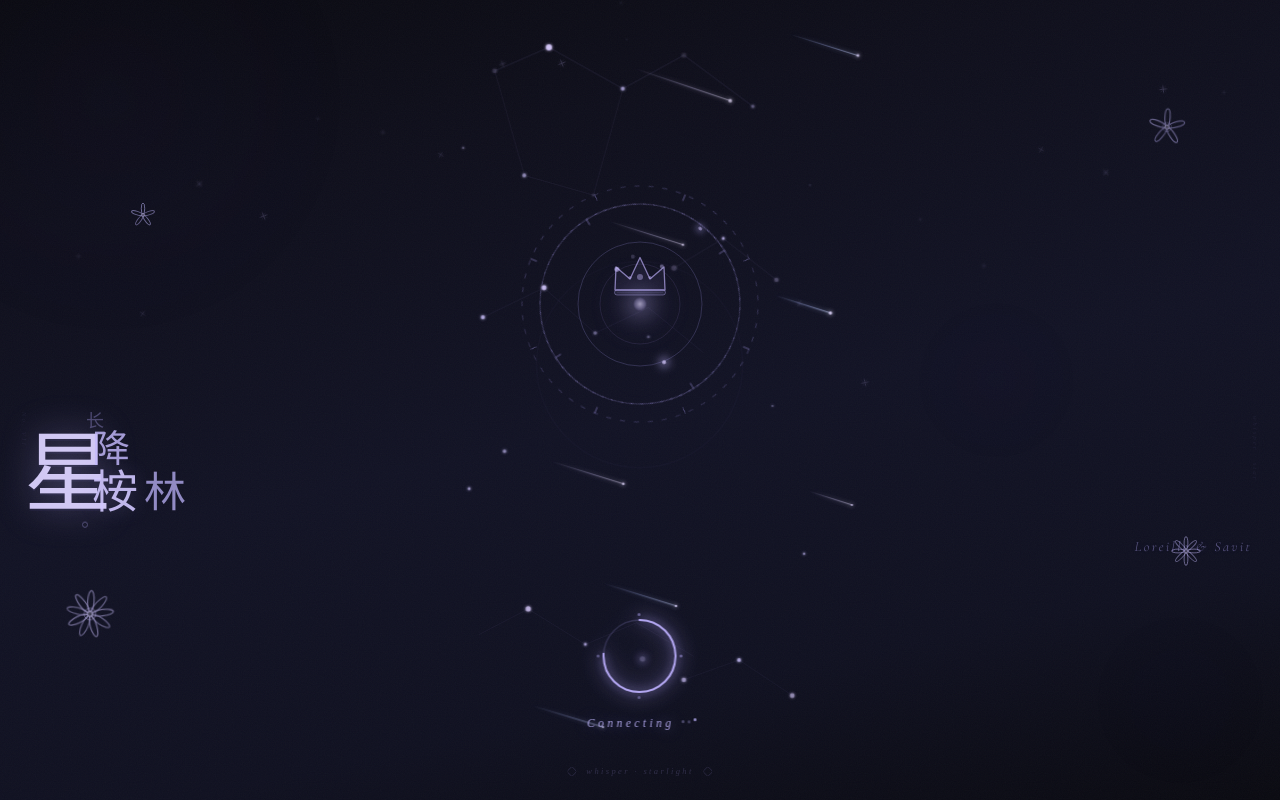
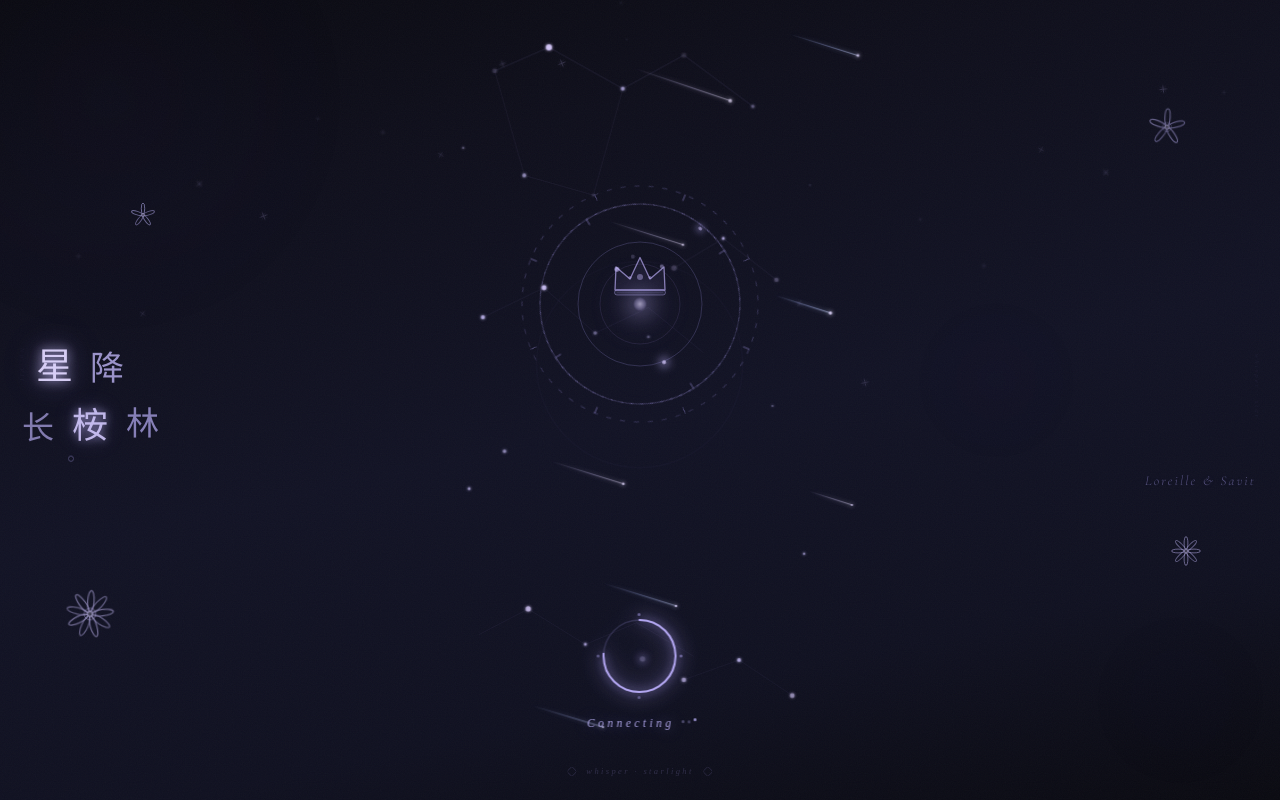
Before and after one commit to moraleskento8-tech/Lorstar121, a plain HTML site: page index.html in a window 1280 px wide. Drawn offline with nearby package versions, Linux system fonts and the light colour scheme; a web font is replaced by a local one.

Commit message:
Add files via upload

```diff
--- a/index.html
+++ b/index.html
@@ -281,8 +281,8 @@
           image-rendering:-webkit-optimize-contrast;image-rendering:high-quality;
           -ms-interpolation-mode:bicubic;
           filter:contrast(1.04) saturate(1.06);transform:translateZ(0); }
-        /* 选取面板缩略图（略大便于查看）*/
-        .sticker-img { max-width:76px;max-height:76px;border-radius:10px;
+        /* 选取面板缩略图（较大，便于查看）*/
+        .sticker-img { max-width:92px;max-height:92px;border-radius:12px;
           image-rendering:-webkit-optimize-contrast;image-rendering:high-quality;
           -ms-interpolation-mode:bicubic;
           filter:contrast(1.05) saturate(1.08) brightness(1.01);transform:translateZ(0);backface-visibility:hidden; }
@@ -1081,84 +1081,88 @@
           </div>
         </div>
 
-        <!-- ══ 7. 游戏海报排版：五字聚合 + 英文副标 ══ -->
-        <div style="position:absolute;top:52%;left:0;right:0;pointer-events:none;animation:sp-float 7s ease-in-out 3s infinite;">
-          <div style="position:relative;margin:0 24px;">
-
-            <!-- ── 五字主标题 · Logo封印式排版 ──
-                 整体边界约 210×104px，字字各异但共处一框
-                 视觉逻辑：左柱「星」锚定全局，右扩「降桉林」成横轴，
-                 「长」作为幽灵字游离于两组之间，形成三角张力 -->
-            <div style="position:relative;width:214px;height:104px;margin-bottom:6px;">
-
-              <!-- 「星」— 大字，左柱基准，全局锚点 -->
+        <!-- ══ 7. 开屏排版：星降长桉林 ══ -->
+        <div style="position:absolute;top:44%;left:0;right:0;pointer-events:none;animation:sp-float 7s ease-in-out 3s infinite;">
+          <div style="position:relative;margin:0 22px;">
+
+            <!--
+              构型：梯形双层 Logo
+              上层 2 字：星  降        （居中偏左，略错落）
+              下层 3 字：长  桉  林    （铺满底部，紧凑）
+              五字字号 32–37px，透明度 0.66–0.93，字重 200–300，
+              「长」完整融入，格式与其他字一致。
+            -->
+            <div style="position:relative;width:148px;height:96px;margin-bottom:12px;">
+
+              <!-- ─── 上层 ─── -->
+              <!-- 「星」上层左，主发光 -->
+              <span style="position:absolute;left:14px;top:0;
+                font-family:'Noto Serif SC',serif;font-weight:200;font-size:37px;line-height:1;
+                color:rgba(225,215,255,0.93);
+                text-shadow:0 0 11px rgba(206,194,255,0.86),0 0 28px rgba(186,173,255,0.42),0 0 54px rgba(170,158,255,0.18);
+                animation:sp-char-fall 1.0s cubic-bezier(0.34,1.18,0.64,1) .36s both;">星</span>
+
+              <!-- 「降」上层右，微下移 4px -->
+              <span style="position:absolute;left:68px;top:4px;
+                font-family:'Noto Serif SC',serif;font-weight:300;font-size:34px;line-height:1;
+                color:rgba(196,186,252,0.77);
+                animation:sp-char-left 0.9s cubic-bezier(0.34,1.18,0.64,1) .62s both;">降</span>
+
+              <!-- ─── 下层 ─── -->
+              <!-- 「长」下层左，weight 200，透明度稍低体现层次 -->
               <span style="position:absolute;left:0;bottom:0;
-                font-family:'Noto Serif SC',serif;font-weight:200;font-size:88px;line-height:0.92;
-                color:rgba(220,210,255,0.94);letter-spacing:-0.04em;
-                text-shadow:0 0 36px rgba(188,175,255,0.38),0 2px 0 rgba(108,98,185,0.10);
-                animation:sp-char-fall 1.0s cubic-bezier(0.34,1.22,0.64,1) .40s both;">星</span>
-
-              <!-- 「长」— 幽灵细字，浮于「星」右上角，极低透明度，weight 100 -->
-              <span style="position:absolute;left:62px;top:0;
-                font-family:'Noto Serif SC',serif;font-weight:100;font-size:18px;line-height:1;
-                color:rgba(162,152,228,0.38);letter-spacing:0.18em;
-                transform:rotate(-1.5deg);
-                animation:sp-char-expand 1.1s cubic-bezier(0.34,1.22,0.64,1) .90s both;">长</span>
-
-              <!-- 「降」— 中字，「星」右侧垂直居中，weight 300 -->
-              <span style="position:absolute;left:68px;top:18px;
-                font-family:'Noto Serif SC',serif;font-weight:300;font-size:38px;line-height:1;
-                color:rgba(196,186,252,0.82);
-                animation:sp-char-left 0.9s cubic-bezier(0.34,1.22,0.64,1) .65s both;">降</span>
-
-              <!-- 「桉」— 较大，「降」正下方，底部对齐基线 -->
-              <span style="position:absolute;left:68px;bottom:0;
-                font-family:'Noto Serif SC',serif;font-weight:200;font-size:46px;line-height:1;
-                color:rgba(210,200,255,0.90);
-                text-shadow:0 0 20px rgba(180,168,255,0.24);
-                animation:sp-char-right 0.9s cubic-bezier(0.34,1.22,0.64,1) 1.15s both;">桉</span>
-
-              <!-- 「林」— 收尾字，最右列，字号介于降桉之间 -->
-              <span style="position:absolute;left:120px;bottom:2px;
-                font-family:'Noto Serif SC',serif;font-weight:300;font-size:42px;line-height:1;
-                color:rgba(185,176,246,0.76);
-                animation:sp-char-rise 0.9s cubic-bezier(0.34,1.22,0.64,1) 1.42s both;">林</span>
+                font-family:'Noto Serif SC',serif;font-weight:200;font-size:32px;line-height:1;
+                color:rgba(188,178,248,0.66);
+                animation:sp-char-rise 0.9s cubic-bezier(0.34,1.18,0.64,1) .88s both;">长</span>
+
+              <!-- 「桉」下层中，副发光，底部基线 -->
+              <span style="position:absolute;left:50px;bottom:0;
+                font-family:'Noto Serif SC',serif;font-weight:200;font-size:36px;line-height:1;
+                color:rgba(212,202,255,0.87);
+                text-shadow:0 0 9px rgba(194,182,255,0.68),0 0 22px rgba(176,164,255,0.30);
+                animation:sp-char-right 0.9s cubic-bezier(0.34,1.18,0.64,1) 1.14s both;">桉</span>
+
+              <!-- 「林」下层右，微上浮 3px，weight 300 -->
+              <span style="position:absolute;left:104px;bottom:3px;
+                font-family:'Noto Serif SC',serif;font-weight:300;font-size:33px;line-height:1;
+                color:rgba(182,172,244,0.71);
+                animation:sp-char-left 0.9s cubic-bezier(0.34,1.18,0.64,1) 1.40s both;">林</span>
 
             </div><!-- /五字主标题 -->
 
             <!-- 装饰分割线 -->
-            <div style="display:flex;align-items:center;gap:8px;margin:0 2px 8px;
+            <div style="display:flex;align-items:center;gap:8px;margin:0 0 9px;
               animation:sp-appear 1s ease 2.0s both;opacity:0;">
-              <div style="flex:1;max-width:48px;height:0.5px;
-                background:linear-gradient(90deg,transparent,rgba(170,160,235,0.48));
-                animation:sp-divider-grow 1s ease 2.0s both;--w:48px;width:0;"></div>
+              <div style="flex:1;max-width:38px;height:0.5px;
+                background:linear-gradient(90deg,transparent,rgba(168,158,232,0.44));
+                animation:sp-divider-grow 1s ease 2.0s both;--w:38px;width:0;"></div>
               <svg width="6" height="6" viewBox="0 0 6 6" style="animation:sp-divider-dot .8s ease 2.4s both;opacity:0;flex-shrink:0;">
                 <rect x=".6" y=".6" width="4.8" height="4.8" rx=".7" transform="rotate(45 3 3)"
-                  fill="none" stroke="rgba(172,162,238,0.58)" stroke-width="0.85"/>
+                  fill="none" stroke="rgba(170,160,236,0.52)" stroke-width="0.85"/>
               </svg>
               <div style="flex:1;height:0.5px;
-                background:linear-gradient(90deg,rgba(170,160,235,0.48),transparent);
+                background:linear-gradient(90deg,rgba(168,158,232,0.44),transparent);
                 animation:sp-divider-grow 1s ease 2.1s both;--w:100%;width:0;"></div>
             </div>
 
             <!-- 英文副标，右对齐 -->
-            <p style="margin:0;padding-right:4px;text-align:right;
-              font-family:'Cormorant Garamond',serif;font-style:italic;font-weight:300;font-size:14px;
-              letter-spacing:0.17em;color:rgba(168,158,234,0.68);
-              text-shadow:0 0 10px rgba(150,140,222,0.30);
-              animation:sp-en-slide 1.2s cubic-bezier(0.22,1,0.36,1) 1.85s both;">Loreille &amp; Savit</p>
-
-            <!-- 竖排装饰（右侧）-->
-            <div style="position:absolute;right:-4px;top:4px;
+            <p style="margin:0;padding-right:2px;text-align:right;
+              font-family:'Cormorant Garamond',serif;font-style:italic;font-weight:300;font-size:13.5px;
+              letter-spacing:0.16em;color:rgba(164,154,230,0.60);
+              text-shadow:0 0 9px rgba(146,136,218,0.24);
+              animation:sp-en-slide 1.2s cubic-bezier(0.22,1,0.36,1) 1.86s both;">Loreille &amp; Savit</p>
+
+            <!-- 竖排装饰（右）-->
+            <div style="position:absolute;right:-4px;top:6px;
               font-family:'IM Fell English',serif;font-style:italic;font-size:7px;letter-spacing:0.28em;
-              color:rgba(146,136,206,0.26);writing-mode:vertical-rl;
-              animation:sp-vert-label 1.2s ease 2.6s both;opacity:0;">whisper · star</div>
-
-            <!-- 竖排标号（左侧）-->
+              color:rgba(142,132,202,0.20);writing-mode:vertical-rl;
+              animation:sp-vert-label 1.2s ease 2.7s both;opacity:0;">whisper · star</div>
+
+            <!-- 竖排标号（左）-->
             <div style="position:absolute;left:-6px;top:0;
               font-family:'IM Fell English',serif;font-style:italic;font-size:7px;letter-spacing:0.30em;
-              color:rgba(142,132,202,0.24);writing-mode:vertical-rl;
-              animation:sp-vert-label 1.2s ease 2.8s both;opacity:0;">No. VII</div>
+              color:rgba(138,128,198,0.18);writing-mode:vertical-rl;
+              animation:sp-vert-label 1.2s ease 2.9s both;opacity:0;">No. VII</div>
 
           </div>
         </div>
@@ -2973,31 +2977,49 @@ createApp({
             }, delay);
         };
 
-        // ===== 日记日历提醒（3~5小时后 2~5 条，直接评论到笔记） =====
-        const scheduleNoteReminder = (noteId) => {
+        // ===== 日记日历提醒（3~5小时后 2~5 条，直接评论到笔记）=====
+        const scheduleNoteReminder = (noteId, overrideDelay = null) => {
             if(noteReminderTimer !== null) safeClearTimeout(noteReminderTimer);
-            const delay = (Math.random() * 2 + 3) * 3600 * 1000; // 3~5 小时
+            const delay = overrideDelay !== null ? overrideDelay : (Math.random() * 2 + 3) * 3600 * 1000;
+            // 保存绝对触发时间，用于页面刷新后恢复
+            const targetNote = notes.value.find(n => n.id === noteId);
+            if (targetNote && overrideDelay === null) {
+                targetNote._reminderTargetAt = Date.now() + delay;
+                targetNote._reminderNoteId = noteId;
+            }
             noteReminderTimer = safeSetTimeout(() => {
                 noteReminderTimer = null;
-                const targetNote = notes.value.find(n => n.id === noteId);
-                if (!targetNote) return;
+                const t2 = notes.value.find(n => n.id === noteId);
+                if (!t2) return;
+                if (t2._reminderTargetAt) delete t2._reminderTargetAt;
                 const pool = replyGroups.value.flatMap(g=>g.replies);
                 if (!pool.length) return;
-                const count = Math.floor(Math.random() * 4) + 2; // 2~5 条
+                const count = Math.floor(Math.random() * 4) + 2;
                 const prefixes = ['看到你记录的心情了~', '嗯嗯', '你说的', '嗯，', '看到啦'];
-                if (!targetNote.replies) targetNote.replies = [];
+                if (!t2.replies) t2.replies = [];
                 let idx = 0;
                 const addNext = () => {
                     if (idx >= count) return;
-                    const t = pool[Math.floor(Math.random() * pool.length)].text;
-                    const text = idx === 0 ? `${prefixes[Math.floor(Math.random()*prefixes.length)]} ${t}` : t;
-                    targetNote.replies.push({ id: Date.now()+Math.random(), text, timestamp: Date.now() });
+                    const txt = pool[Math.floor(Math.random() * pool.length)].text;
+                    const text = idx === 0 ? `${prefixes[Math.floor(Math.random()*prefixes.length)]} ${txt}` : txt;
+                    t2.replies.push({ id: Date.now()+Math.random(), text, timestamp: Date.now() });
                     playSound('receive');
                     idx++;
                     if (idx < count) safeSetTimeout(addNext, (Math.random() * 3 + 2) * 1000);
                 };
                 addNext();
             }, delay);
+        };
+
+        // 页面刷新后恢复未触发的笔记提醒定时器
+        const restoreNoteReminders = () => {
+            const now = Date.now();
+            notes.value.forEach(note => {
+                if (note._reminderTargetAt && note._reminderTargetAt > now) {
+                    const remaining = Math.max(note._reminderTargetAt - now, 5000);
+                    scheduleNoteReminder(note.id, remaining);
+                }
+            });
         };
 
         // ===== 笔记操作 =====
@@ -3049,20 +3071,28 @@ createApp({
                 if(pool.length) replies.push(pool[Math.floor(Math.random()*pool.length)]);
                 else replies.push('收到信了，晚些回复你。');
             }
-            // 保存 sentAt 时间戳，用于页面刷新后恢复
-            pendingLetter.value = { letterId: id, replies, scheduled: true, sentAt: Date.now() };
-            scheduleLetterReplies(id, replies); // 使用默认 10~24 小时延迟
+            // 保存绝对触发时间戳，页面刷新后精确恢复
+            const totalDelay = 10*3600*1000 + Math.random()*14*3600*1000;
+            pendingLetter.value = { letterId: id, replies, scheduled: true, sentAt: Date.now(), targetAt: Date.now() + totalDelay };
+            scheduleLetterReplies(id, replies, totalDelay);
             letterContent.value = '';
             modals.letter = false;
         };
 
-        // 修复：页面刷新后根据 sentAt 计算剩余等待时间，重新调度
+        // 修复：使用 targetAt 精确计算剩余等待时间，避免每次刷新重新随机延迟
         const restorePendingLetter = () => {
             const p = pendingLetter.value;
             if (!p || !p.replies || !p.replies.length) return;
-            const totalDelay = 10 * 3600 * 1000 + Math.random() * 14 * 3600 * 1000;
-            const elapsed = p.sentAt ? Date.now() - p.sentAt : 0;
-            const remaining = Math.max(totalDelay - elapsed, 5000); // 至少等 5 秒
+            let remaining;
+            if (p.targetAt) {
+                remaining = Math.max(p.targetAt - Date.now(), 5000);
+            } else if (p.sentAt) {
+                // 兼容旧数据：sentAt 方式，取 10~24h 中位值 17h
+                const fallbackTotal = 17 * 3600 * 1000;
+                remaining = Math.max(fallbackTotal - (Date.now() - p.sentAt), 5000);
+            } else {
+                remaining = 10 * 3600 * 1000;
+            }
             scheduleLetterReplies(p.letterId, p.replies, remaining);
         };
 
@@ -3344,7 +3374,8 @@ createApp({
                     scrollToBottom();
                     lucide.createIcons();
                     if(window.formkit && chatList.value) formkit.autoAnimate(chatList.value);
-                    restorePendingLetter();       // ← 修复：重新恢复信件定时器
+                    restorePendingLetter();       // ← 信件定时器恢复（精确 targetAt）
+                    restoreNoteReminders();        // ← 笔记提醒定时器恢复（刷新后持续）
                     restartActiveMsgTimer();
                     scheduleStatusRefresh();      // ← 新增：状态自动刷新
                     scheduleRandomCall();         // ← 新增：随机来电调度
```
